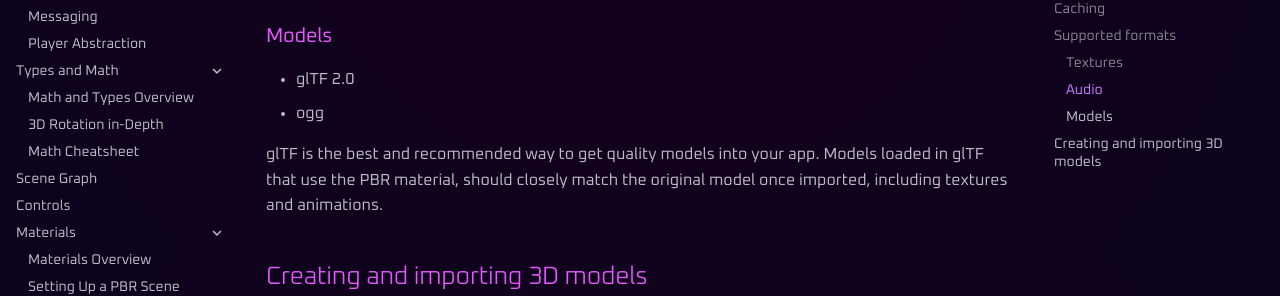
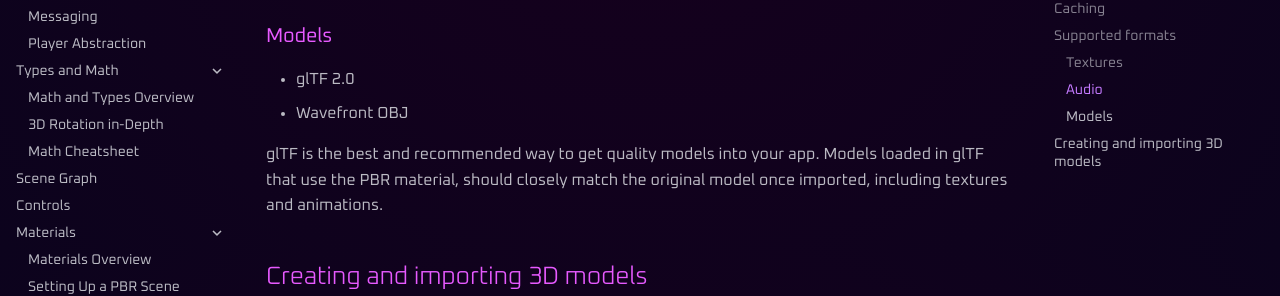
Before and after one commit to NostrGameEngine/docs, an MkDocs documentation site: the page built from docs/assets.md, in a window 1280 px wide and 900 px high, scrolled down 1397 px. Shown: the part 155-451 px from the top of the window. Built offline with MkDocs 1.6.1 and Material for MkDocs 9.7.7, drawn with Linux system fonts in a browser that asks for light colours; comment, search, counter and statistics services are not loaded.

Commit message:
fix typo

```diff
--- a/docs/assets.md
+++ b/docs/assets.md
@@ -42,7 +42,7 @@ NGE includes several loaders for backward compatibility with jME3, however, only
 
 ### Models
 * glTF 2.0
-* ogg
+* Wavefront OBJ
 
 glTF is the best and recommended way to get quality models into your app.
 Models loaded in glTF that use the PBR material, should closely match the original model once imported, including textures and animations.
```
